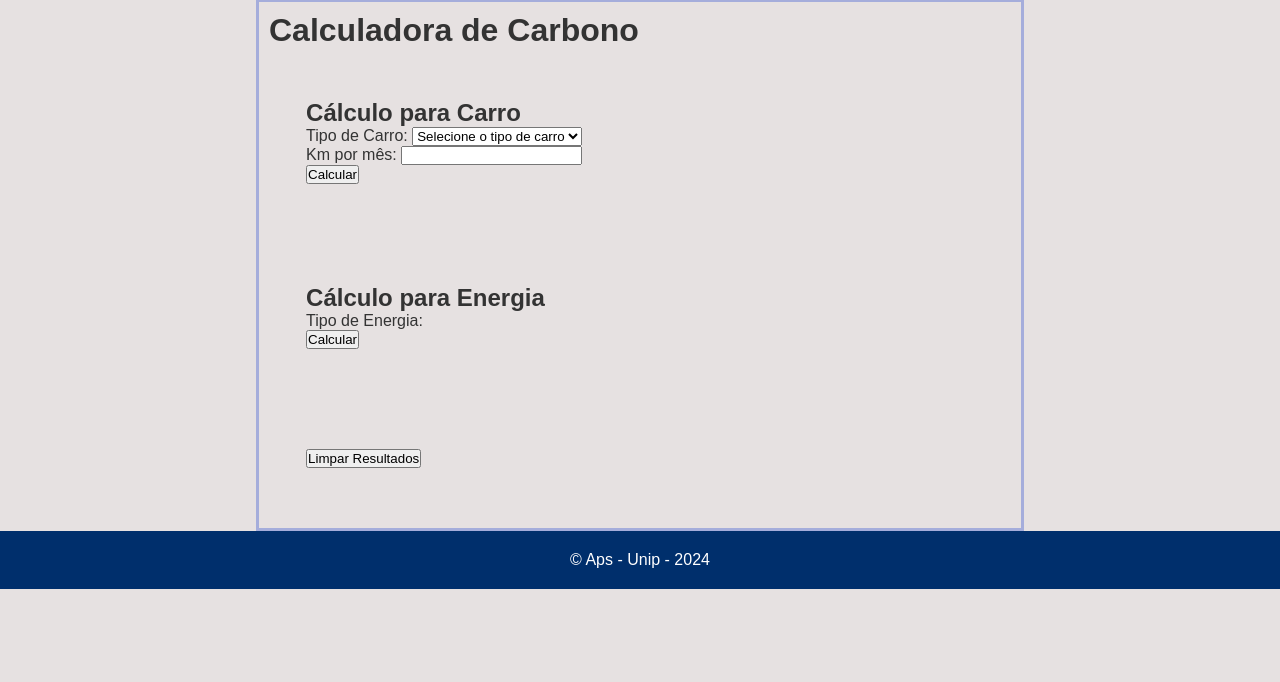
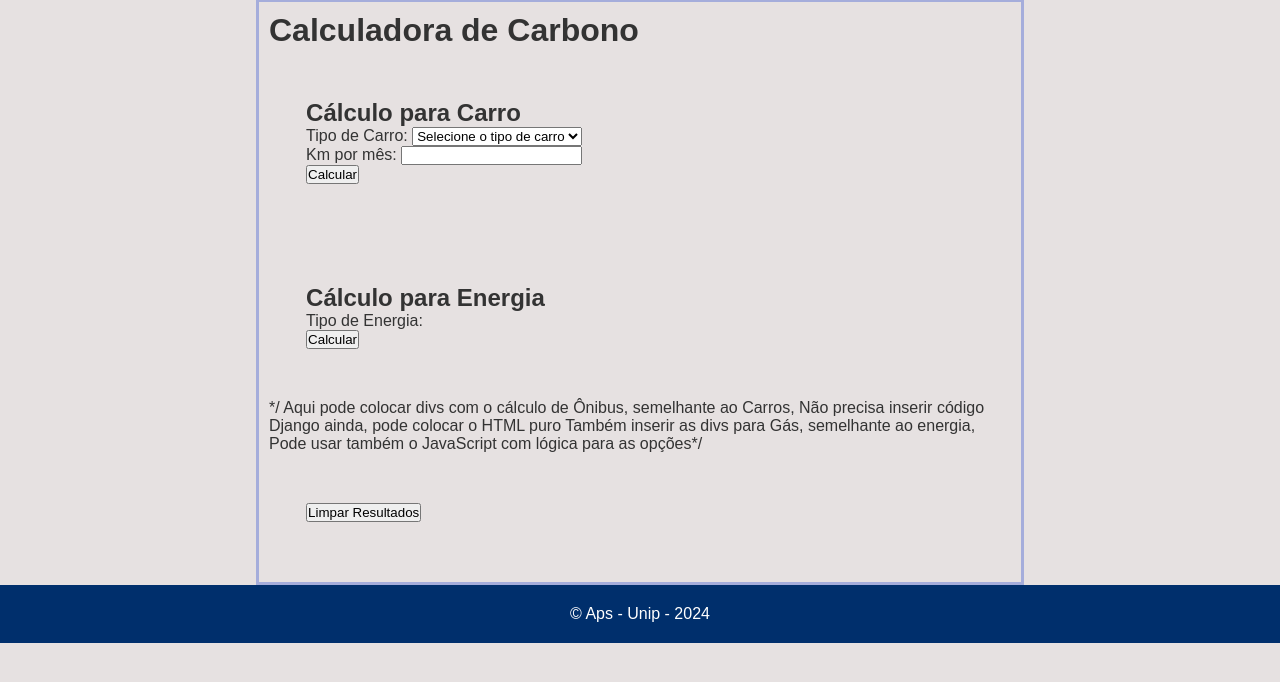
Before and after one commit to gabrielSMarcal/calculadora_carbono, a Django app: page /teste/ in a window 1280 px wide. Shown: the part 59-741 px from the top of the page. Run offline with Django 5.2, Linux system fonts and the light colour scheme; data that the repository does not hold is empty.

Commit message:
Update teste.html
Comentários para novos cálculos

```diff
--- a/templates/carbono/teste.html
+++ b/templates/carbono/teste.html
@@ -72,6 +72,12 @@
     {% endif %}
   </div>
 
+  */ Aqui pode colocar divs com o cálculo de Ônibus, semelhante ao Carros,
+  Não precisa inserir código Django ainda, pode colocar o HTML puro
+
+  Também inserir as divs para Gás, semelhante ao energia,
+  Pode usar também o JavaScript com lógica para as opções*/
+
   {% if total_anual %}
   <div class="container">
     <h2>Resultado Total</h2>
```
